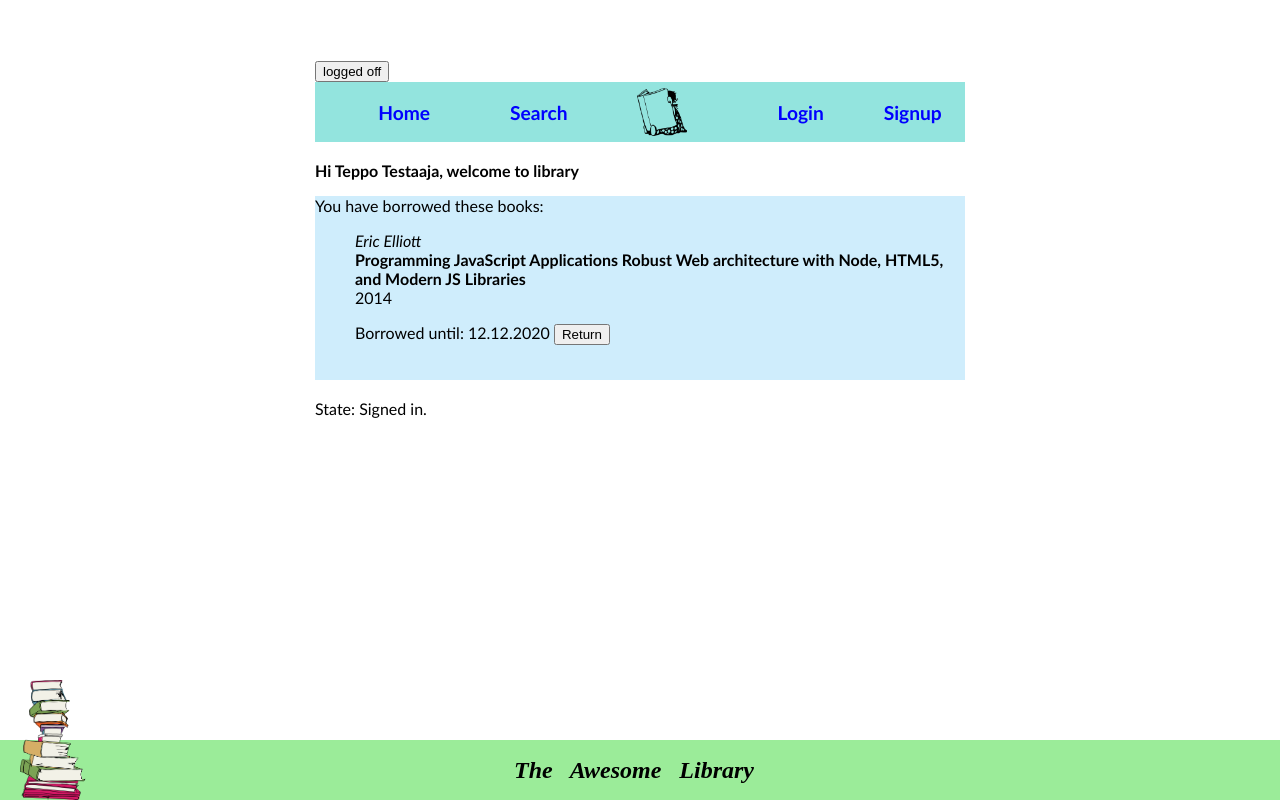
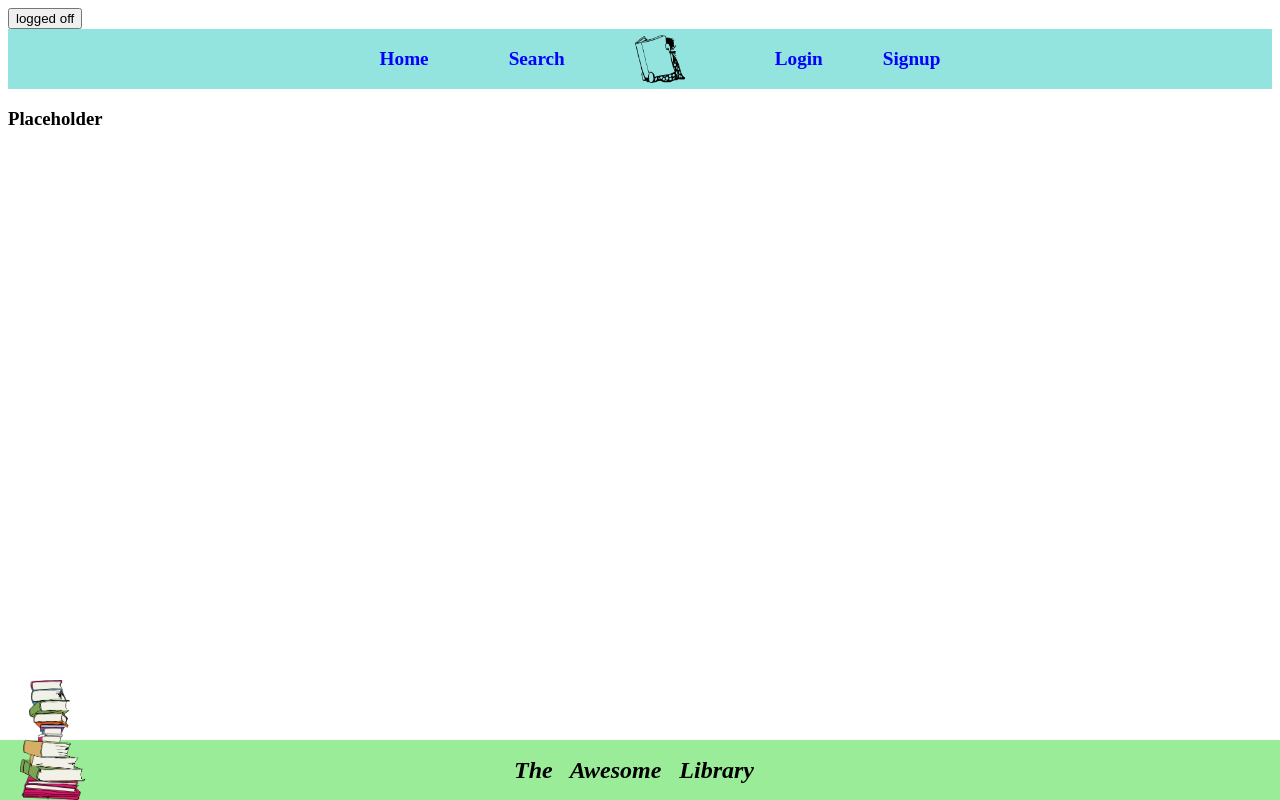
Before and after one commit to cat-rivers/react_library, a React (Create React App) app in the folder awesome_library/: page /mypage in a window 1280 px wide. Built offline with nearby package versions, Linux system fonts and the light colour scheme; data requests are answered from the project's data file.

Commit message:
Revert "Merge branch 'book_page_teemu' into 'main'"
This reverts merge request !17

```diff
--- a/awesome_library/package.json
+++ b/awesome_library/package.json
@@ -7,7 +7,6 @@
     "@testing-library/react": "^13.4.0",
     "@testing-library/user-event": "^13.5.0",
     "axios": "^1.2.3",
-    "modal": "^1.2.0",
     "react": "^18.2.0",
     "react-dom": "^18.2.0",
     "react-modal": "^3.16.1",
--- a/awesome_library/src/components/BookById.js
+++ b/awesome_library/src/components/BookById.js
@@ -1,22 +1,7 @@
-import React from "react";
-
-
 const BookById = () => {
     return (
-        <div>
-            <div className="bodyContainer">
-            <fieldset>
-
-                <legend>Book page: </legend>
-                <form>
-                    <label>"Show a page for viewing a single book (1)": </label>
-                    <input/>
-                    <button type="submit"> Submit </button>
-                </form>
-            </fieldset>
-            </div>
-        </div>
+        <h3>Placeholder</h3>
     )
 }
 
-export default BookById;
+export default BookById
--- a/awesome_library/src/components/Home.js
+++ b/awesome_library/src/components/Home.js
@@ -1,6 +1,5 @@
 import React from "react";
 import "./Home.css";
-
 
 
 const Home = () => {
--- a/awesome_library/src/components/MyPage.css
+++ /dev/null
@@ -1,40 +0,0 @@
-body {
-	max-width: 650px;
-	margin: 40px auto;
-	padding: 20px;
-	font-family: 'Trebuchet MS', 'Lucida Sans Unicode', 'Lucida Grande', 'Lucida Sans', Arial, sans-serif;
-}
-
-#colorRect {
-	width: 120px;
-	padding: 20px;
-}
-
-.block {
-	width: 180px;
-	padding: 20px;
-}
-
-#box {
-	background-color: rgb(207, 237, 252) ;
-  }
-
-.green {
-	background-color: #28ea9c;
-}
-
-.red {
-	background-color: #e13283;
-}
-
-.blue {
-	background-color: #3b98e9;
-}
-
-.yellow {
-	background-color: #f6f686;
-}
-
-.block:hover {
-	background-color: #ffffbc;
-}
--- a/awesome_library/src/components/MyPage.js
+++ b/awesome_library/src/components/MyPage.js
@@ -1,22 +1,6 @@
-import "./MyPage.css";
 const MyPage = () => {
     return (
-            <div><br />
-
-                    <b>Hi Teppo Testaaja, welcome to library </b><p />
-                            <div id="box">You have borrowed these books:<br />
-                            <ul>
-
-                            <i>Eric Elliott</i><br />
-                            <b>Programming JavaScript Applications
-                            Robust Web architecture with Node, HTML5, and Modern JS Libraries</b><br />
-                            2014<p />
-                            Borrowed until: 12.12.2020 <button>Return</button>
-                            </ul><br />
-                            </div>
-                <br />
-                        <label>State: Signed in.</label>
-            </div>
+        <h3>Placeholder</h3>
     )
 }
 
```
Also changed, not shown: awesome_library/src/components/Book.js (deleted, +0 -8 lines), awesome_library/src/components/book_db.json (deleted, +0 -19 lines), 1 other file (tests, documents, lock files or other folders).
